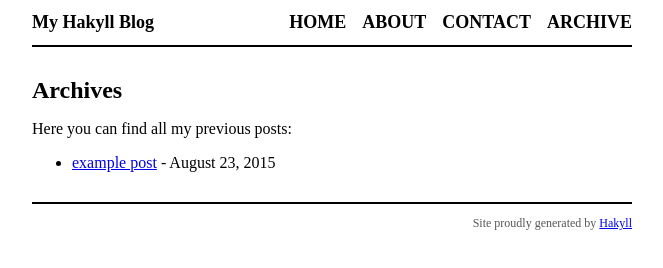
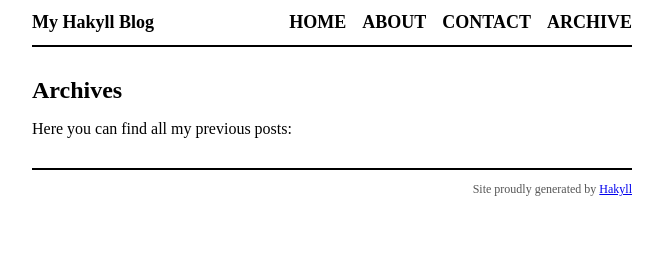
Before and after one commit to babywearing/babywearing.github.io, a plain HTML site: page archive.html in a window 1280 px wide. Shown: the whole page, without its empty margins (308-971 px from the left). Drawn offline with Linux system fonts and the light colour scheme.

Commit message:
Built on Wed Oct  5 14:55:00 CEST 2016 from c1a8d26c1e448bcf68a1be2628baec760a8fbc9e

```diff
--- a/archive.html
+++ b/archive.html
@@ -25,10 +25,6 @@
             Here you can find all my previous posts:
 <ul>
 
-        <li>
-            <a href="./posts/2015-08-23-example.html">example post</a> - August 23, 2015
-        </li>
-
 </ul>
 
 
```
Also changed, not shown: index.html (+0 -4 lines).
